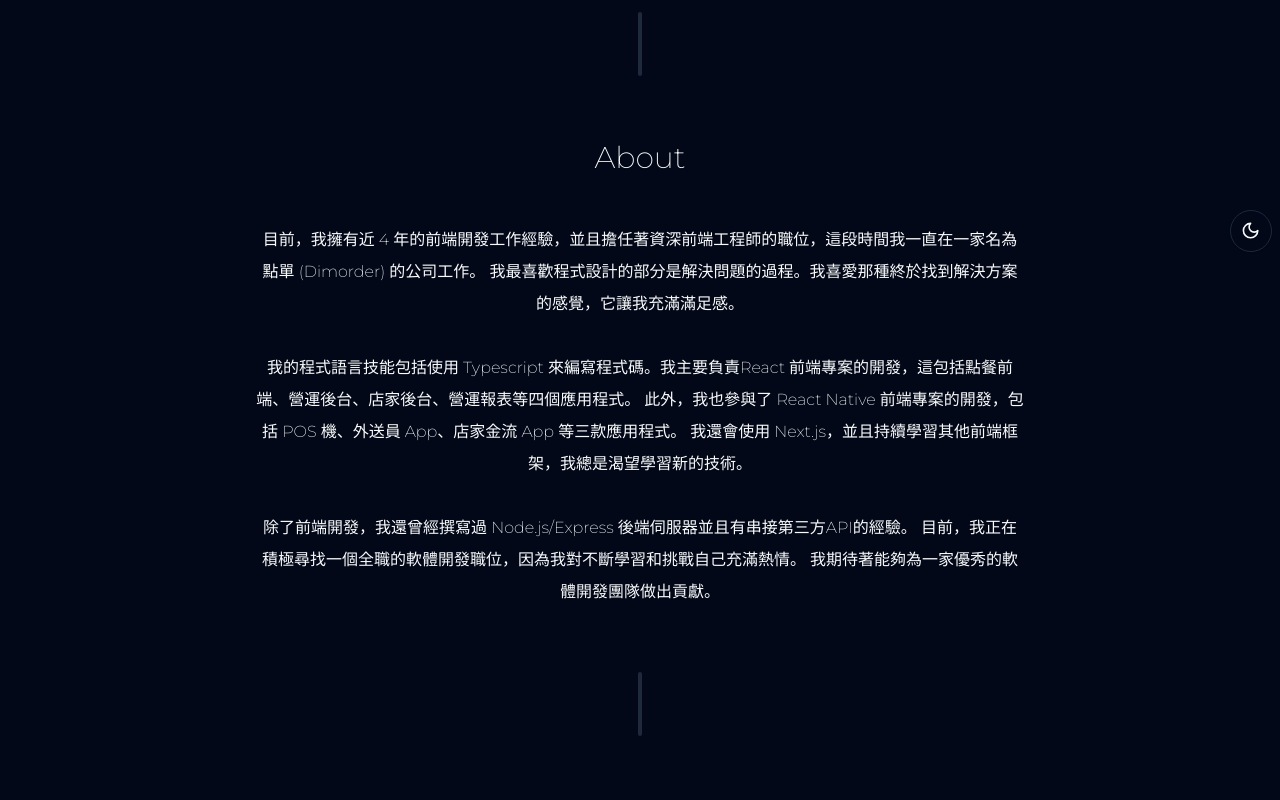
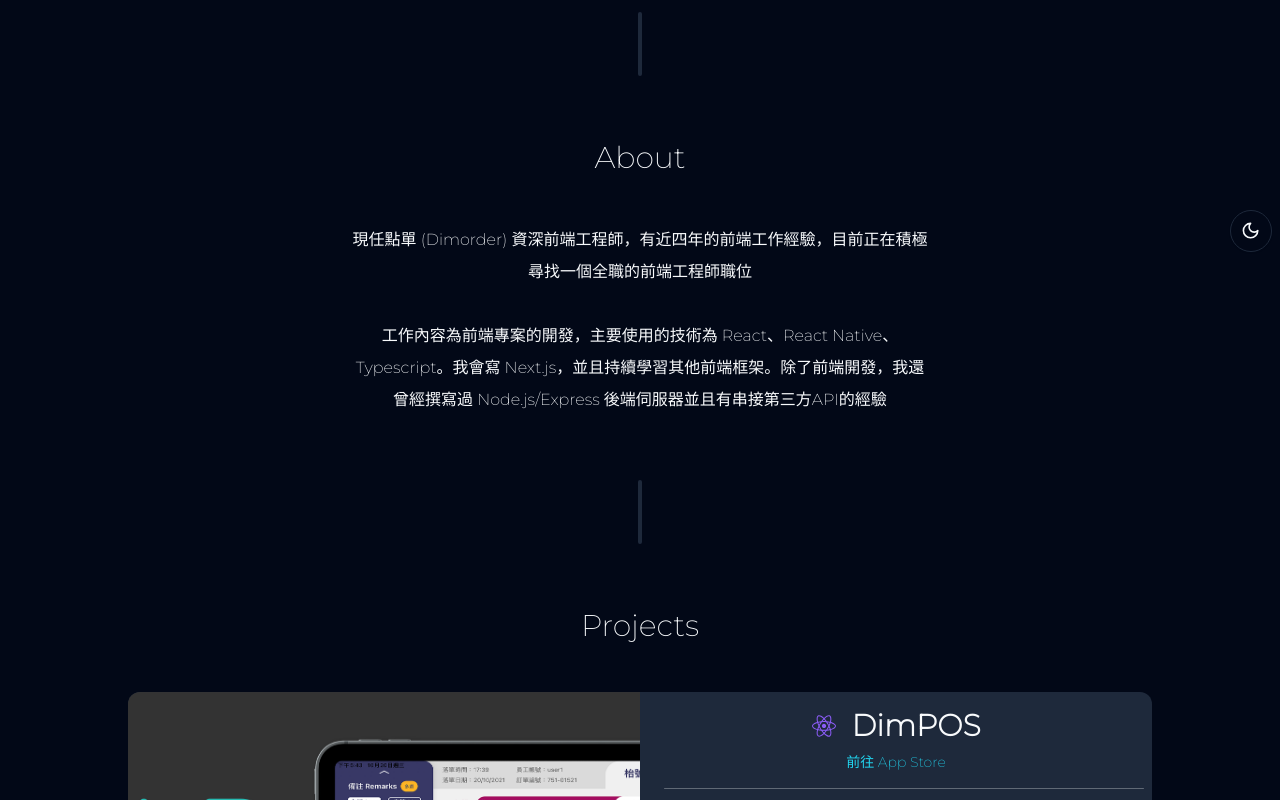
Before and after one commit to minuscoca/portfolio, a Next.js app: page / in a window 1280 px wide. Shown: the part 540-1340 px from the top of the page. Built offline with nearby package versions, Linux system fonts and the light colour scheme.

Commit message:
update about and intro wording

```diff
--- a/src/app/_sections/about-section/index.tsx
+++ b/src/app/_sections/about-section/index.tsx
@@ -4,25 +4,12 @@ import { FadeInContainer } from "@/components/transition/fade-in-container";
 export function AboutSection() {
   return (
     <FadeInContainer>
-      <Section id="about" title="About">
-        <p>
-          目前，我擁有近 4
-          年的前端開發工作經驗，並且擔任著資深前端工程師的職位，這段時間我一直在一家名為點單
-          (Dimorder) 的公司工作。
-          我最喜歡程式設計的部分是解決問題的過程。我喜愛那種終於找到解決方案的感覺，它讓我充滿滿足感。
-        </p>
-        <p>
-          我的程式語言技能包括使用 Typescript 來編寫程式碼。我主要負責React
-          前端專案的開發，這包括點餐前端、營運後台、店家後台、營運報表等四個應用程式。
-          此外，我也參與了 React Native 前端專案的開發，包括 POS 機、外送員
-          App、店家金流 App 等三款應用程式。 我還會使用
-          Next.js，並且持續學習其他前端框架，我總是渴望學習新的技術。
-        </p>
-        <p>
-          除了前端開發，我還曾經撰寫過 Node.js/Express
-          後端伺服器並且有串接第三方API的經驗。
-          目前，我正在積極尋找一個全職的軟體開發職位，因為我對不斷學習和挑戰自己充滿熱情。
-          我期待著能夠為一家優秀的軟體開發團隊做出貢獻。
+      <Section id="about" title="About" className="max-w-xl">
+        <p className="whitespace-pre-line">
+          {`現任點單 (Dimorder) 資深前端工程師，有近四年的前端工作經驗，目前正在積極尋找一個全職的前端工程師職位
+
+          工作內容為前端專案的開發，主要使用的技術為 React、React Native、Typescript。我會寫 Next.js，並且持續學習其他前端框架。除了前端開發，我還曾經撰寫過 Node.js/Express 後端伺服器並且有串接第三方API的經驗
+          `}
         </p>
         <SectionDivider />
       </Section>
--- a/src/app/_sections/intro-section/index.tsx
+++ b/src/app/_sections/intro-section/index.tsx
@@ -13,8 +13,8 @@ export function IntroSection() {
         initial={{ opacity: 0, y: 20 }}
         animate={{ opacity: 1, y: 0 }}
       >
-        <b>Hi，我是王楷筌</b>，也可以叫我 Kevin。 我是一名<b>前端工程師</b>。<br />
-        我擅長使用 <i>React</i>、<i>React Native</i> 和 <i>Next.js</i> 這些技術來開發 <b>網頁和手機應用程式</b>。
+        Hi！<b>我是 Kevin Wang</b>，一名<b>前端工程師</b><br />
+        擅長使用 <i>React</i>、<i>React Native</i> 和 <i>Next.js</i> 這些技術來開發 <b>網頁和手機應用程式</b>
       </motion.h1>
 
       <motion.h1
```
